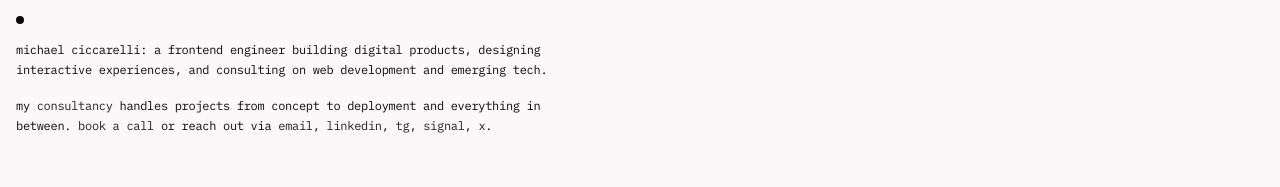
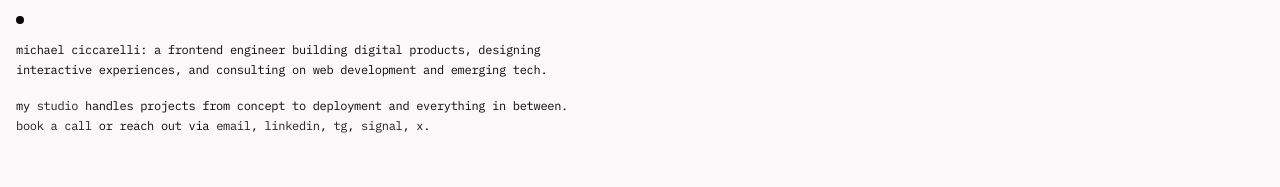
Before and after one commit to mciccarelli/personal-site, a Next.js app: page / in a window 1280 px wide. Shown: the top 187 px of the page. Built offline with nearby package versions, Linux system fonts and the light colour scheme.

Commit message:
update copy

```diff
--- a/src/app/page.tsx
+++ b/src/app/page.tsx
@@ -15,7 +15,7 @@ export default function Home() {
 							experiences, and consulting on web development and emerging tech.
 						</div>
 						<div>
-							my <a href="https://thirdindex.co">consultancy</a> handles projects from concept to
+							my <a href="https://thirdindex.co">studio</a> handles projects from concept to
 							deployment and everything in between.{' '}
 							<a href="http://cal.com/thirdindex/15min">book a call</a> or reach out via{' '}
 							<a href="mailto:mikecicc@gmail.com">email</a>,{' '}
```
